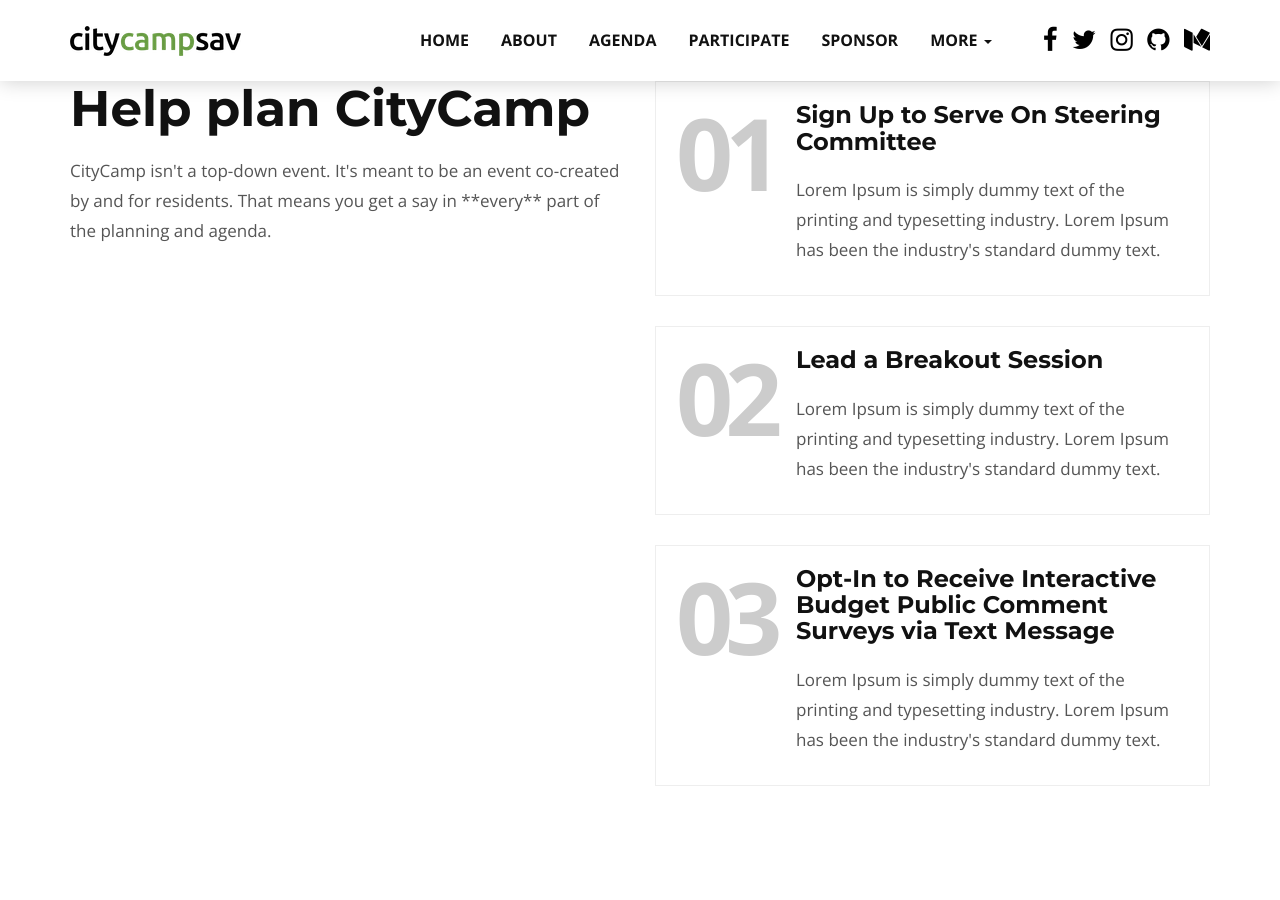
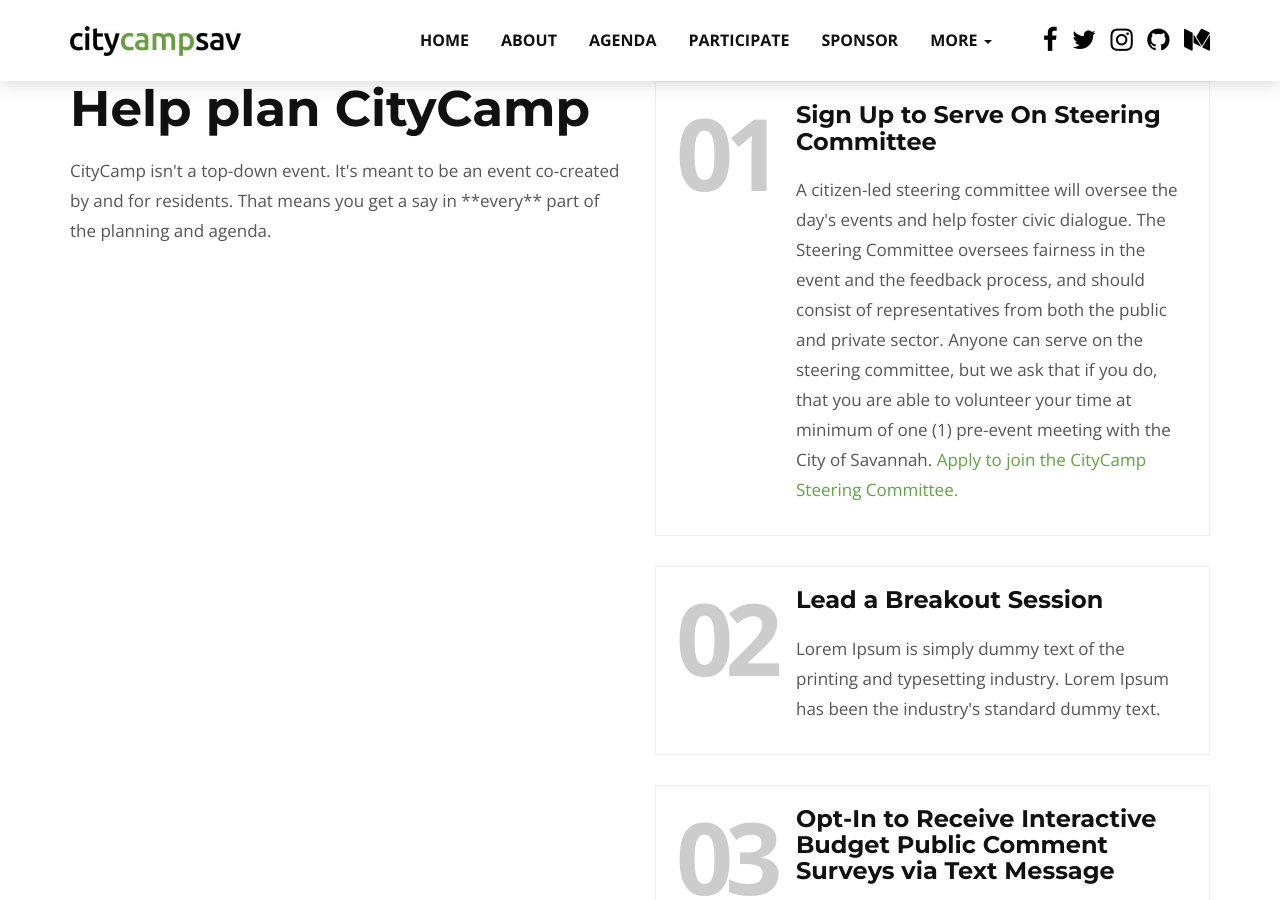
Before and after one commit to opensavannah/citycampsav.org, a Jekyll site: the page built from _pages/about.html, in a window 1280 px wide and 900 px high, scrolled down 437 px. Built offline with Jekyll 4.4.1, drawn with Linux system fonts in a browser that asks for light colours.

Commit message:
Updated '_data/our-company.yml' via CloudCannon

```diff
--- a/_data/our-company.yml
+++ b/_data/our-company.yml
@@ -4,7 +4,7 @@ desc: >
 aboutRight:
   - headingNumber: "01"
     heading: "Sign Up to Serve On Steering Committee"
-    text: "Lorem Ipsum is simply dummy text of the printing and typesetting industry. Lorem Ipsum has been the industry's standard dummy text."
+    text: "A citizen-led steering committee will oversee the day's events and help foster civic dialogue. The Steering Committee oversees fairness in the event and the feedback process, and should consist of representatives from both the public and private sector. Anyone can serve on the steering committee, but we ask that if you do, that you are able to volunteer your time at minimum of one (1) pre-event meeting with the City of Savannah. <a href='https://airtable.com/shreulkLhhigSKpWB'>Apply to join the CityCamp Steering Committee.</a>"
   - headingNumber: "02"
     heading: "Lead a Breakout Session"
     text: "Lorem Ipsum is simply dummy text of the printing and typesetting industry. Lorem Ipsum has been the industry's standard dummy text."
```
